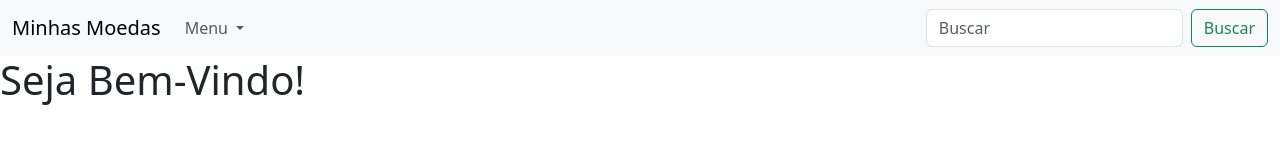
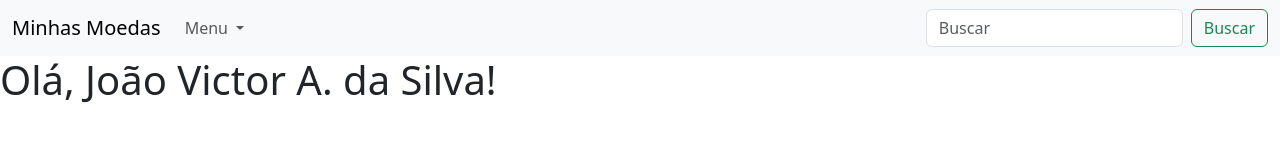
Before and after one commit to JoaoV-A01/primerio-projeto-jekins, a plain HTML site: page index.html in a window 1280 px wide. Drawn offline with nearby package versions, Linux system fonts and the light colour scheme.

Commit message:
ajustando o titulo

```diff
--- a/index.html
+++ b/index.html
@@ -34,7 +34,7 @@
           </div>
         </div>
       </nav>
-    <h1>Seja Bem-Vindo!</h1>
+    <h1>Olá, João Victor A. da Silva!</h1>
 
     <script src="https://cdn.jsdelivr.net/npm/bootstrap@5.3.3/dist/js/bootstrap.bundle.min.js" integrity="sha384-YvpcrYf0tY3lHB60NNkmXc5s9fDVZLESaAA55NDzOxhy9GkcIdslK1eN7N6jIeHz" crossorigin="anonymous"></script>
   </body>
```
